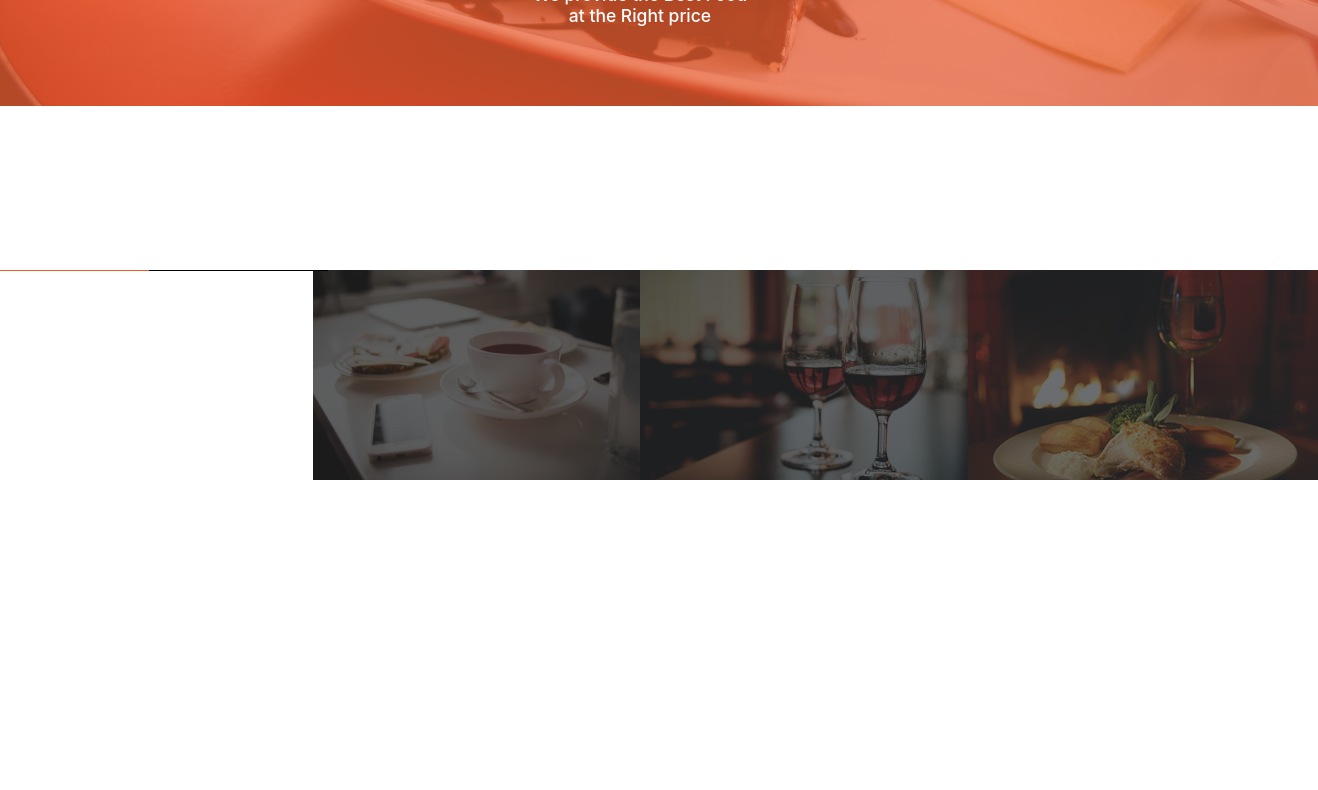
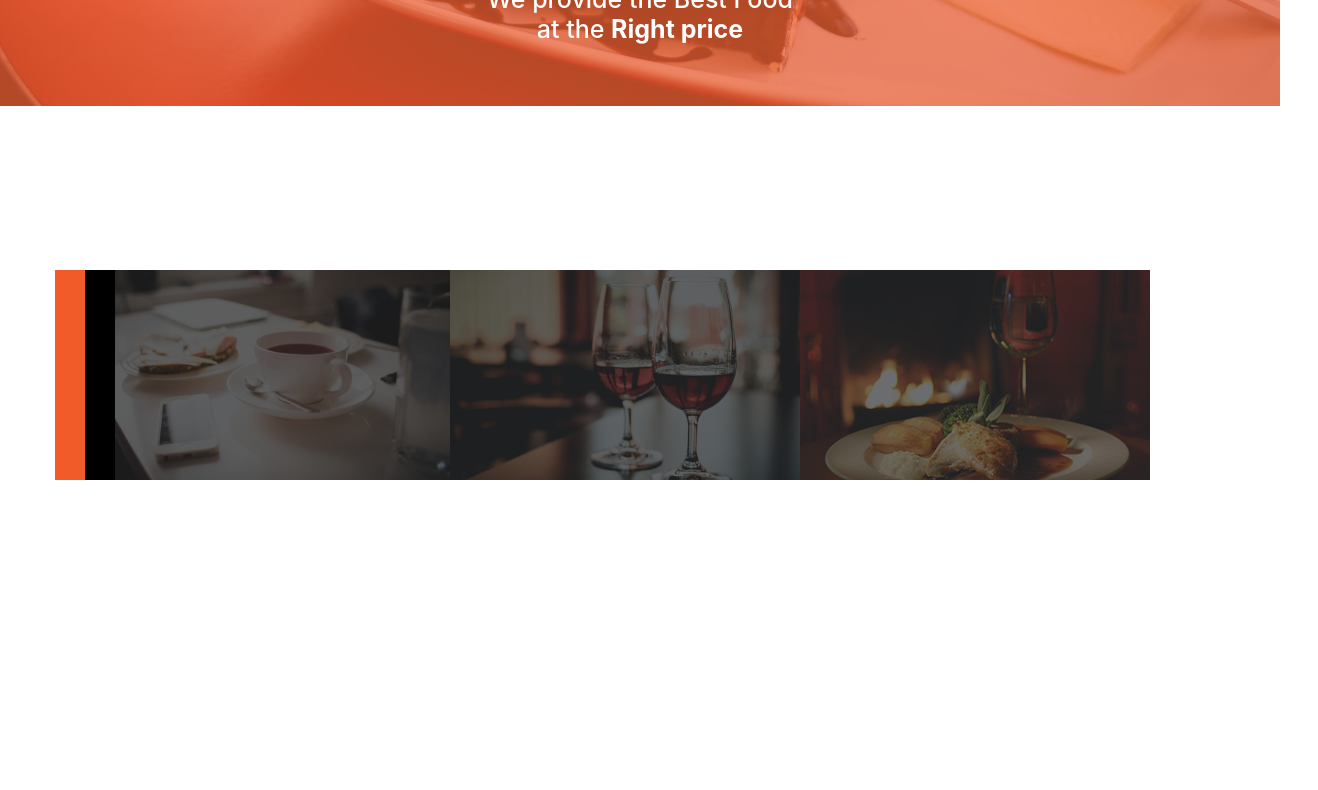
Before and after one commit to Tongjason6/Anitas-kitchen, a plain HTML site: page index.html in a window 1280 px wide. Shown: the part 530-1320 px from the top of the page, 1318 px wide, since content can reach past the window. Drawn offline with nearby package versions, Linux system fonts and the light colour scheme.

```diff
--- a/css/style.css
+++ b/css/style.css
@@ -1,22 +1,12 @@
+.navbar a {
+    color: white;
+}
+.nav li a: hover{
+  background: ;
+}
 
-       section{
-         width: 100vw;
-         height: 100vh;
-         }
-       .cl_white{
-         color: white;
-         }
-       img {
-          display: block;
-          margin-left: auto;
-          margin-right: auto;
-         }
-       body {
-          background-image: url(images/landing.jpg);
-          background-repeat: no-repeat;
-          background-position: top;
-          }
-       .column{
-          float: left;
-          width: 25%;
-         }
+/*.navbar:hover {
+  color:yellow !important;
+  background-color: red;
+}
+*/
--- a/index.html
+++ b/index.html
@@ -31,23 +31,24 @@
           background-position: top;
           }
        .column{
-          float: left;
-          width: 25%;
+          width: auto;
+         }
+       .text-centre{ text-align: center;
+
          }
     </style>
 </head>
 <body>
     <section id="landing" class="cl_white text-centre">
         <img class="logo" src="logoBig.png" alt="" >
-        <center><h3>We provide the Best Food</br>at the Right price</h3></center> </p>
+        <h1>We provide the Best Food<br>at the <strong>Right price</strong></h1></p>
     </section>
-    <section style="padding-top: -10%">
+    <section>
+      <div class="container">
         <div class="row">
-          <div class="column">
-            <div class="row">
+            <div class="column row">
                <div class="col-md-6" style="background-color: #F15A29"></div>
                  <div class="col-md-6" style="background-color: black;"></div>
-            </div>
             </div>
                  <div class="column"> <img src="images/breakfast.jpg" alt="breakfast">
               </div>
@@ -56,6 +57,10 @@
              <div class="column"> <img src="images/dinner.jpg" alt="lunch">
                </div>
         </div>
+      </div>
   </section>
+<section>
+
+</section>>
 </body>
 </html>
```
Lines whose indentation alone changed are shown as unchanged.
